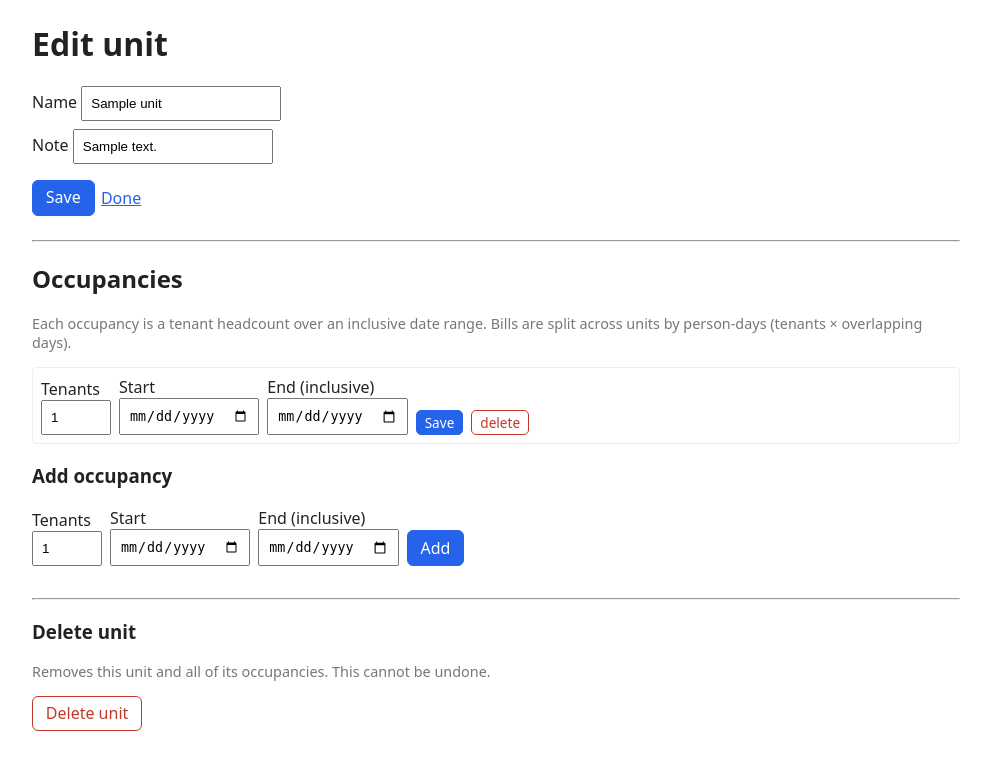
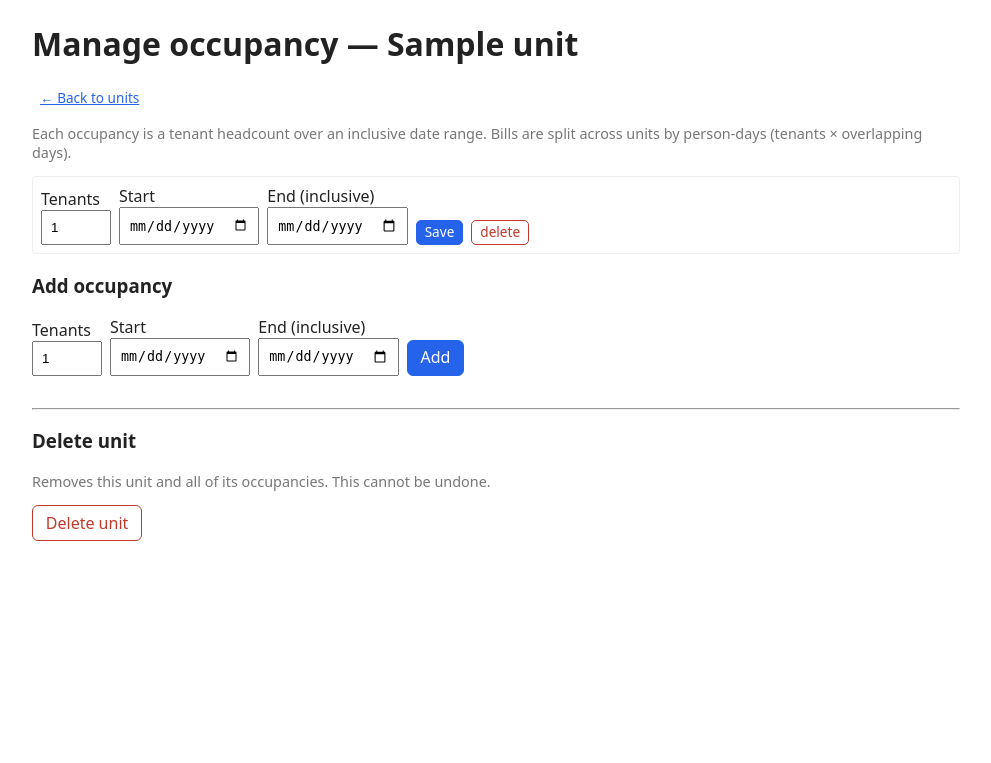
Before and after one commit to vtlinh/mai-rentals, a Python web app: template app/templates/unit_form.html in a window 1280 px wide. Shown: the part 74-837 px from the top of the page, without its empty margins (144-1135 px from the left). After the commit the page ends 615 px from the top, so only its background shows below. Run offline with Jinja, Linux system fonts and the light colour scheme; the template is opened without the code that fills it: most values are stand-ins (such as "Sample title", 1, 10 or a date in 2020).

Commit message:
Manage units inline; rename unit sub-page to "Manage occupancy" (#10)
- Units page now has a "Manage units" section with the "+ Add unit"
  button inside it.
- Each unit row edits its info (name + note) inline with a Save button,
  posting to the existing units_edit handler (no route changes).
- Renamed the per-unit "Edit unit & occupancies" button to "Manage
  occupancy".
- The unit edit sub-page (units_edit GET) no longer edits unit info; it
  is now purely occupancy management (plus the Delete unit danger
  section), titled "Manage occupancy". The name/note form remains only on
  the New unit page so units can still be created.


Claude-Session: https://claude.ai/code/session_013fMwc27PXHhdyBYwmyFVBm

Co-authored-by: Claude <noreply@anthropic.com>

```diff
--- a/app/templates/unit_form.html
+++ b/app/templates/unit_form.html
@@ -1,18 +1,21 @@
 {% extends "base.html" %}
-{% block title %}{{ "Edit" if unit else "New" }} unit{% endblock %}
+{% block title %}{% if unit %}Manage occupancy — {{ unit.name }}{% else %}New unit{% endif %}{% endblock %}
 {% block body %}
-<h1>{{ "Edit" if unit else "New" }} unit</h1>
 
-<form method="post">
-  <label>Name <input name="name" required value="{{ unit.name if unit else '' }}"></label>
-  <label>Note <input name="note" value="{{ unit.note if unit else '' }}"></label>
-  <p class="actions"><button class="btn" type="submit">Save</button>
-     <a class="btn-secondary" href="{{ url_for('main.units_list') }}">{{ "Done" if unit else "Cancel" }}</a></p>
+{% if not unit %}
+<h1>New unit</h1>
+<form id="unitform" method="post">
+  <label>Name <input name="name" required value=""></label>
+  <label>Note <input name="note" value=""></label>
 </form>
+<div class="sticky-save">
+  <button class="btn" type="submit" form="unitform">Save</button>
+  <a class="btn-secondary" href="{{ url_for('main.units_list') }}">Cancel</a>
+</div>
 
-{% if unit %}
-<hr>
-<h2>Occupancies</h2>
+{% else %}
+<h1>Manage occupancy &mdash; {{ unit.name }}</h1>
+<p><a class="btn-secondary btn-sm" href="{{ url_for('main.units_list') }}">&larr; Back to units</a></p>
 <p class="muted">Each occupancy is a tenant headcount over an inclusive date range. Bills are split across units by person-days (tenants &times; overlapping days).</p>
 
 {% for occ in unit.occupancies | sort(attribute='start_date') %}
```
Also changed, not shown: app/templates/units.html (+13 -3 lines).
